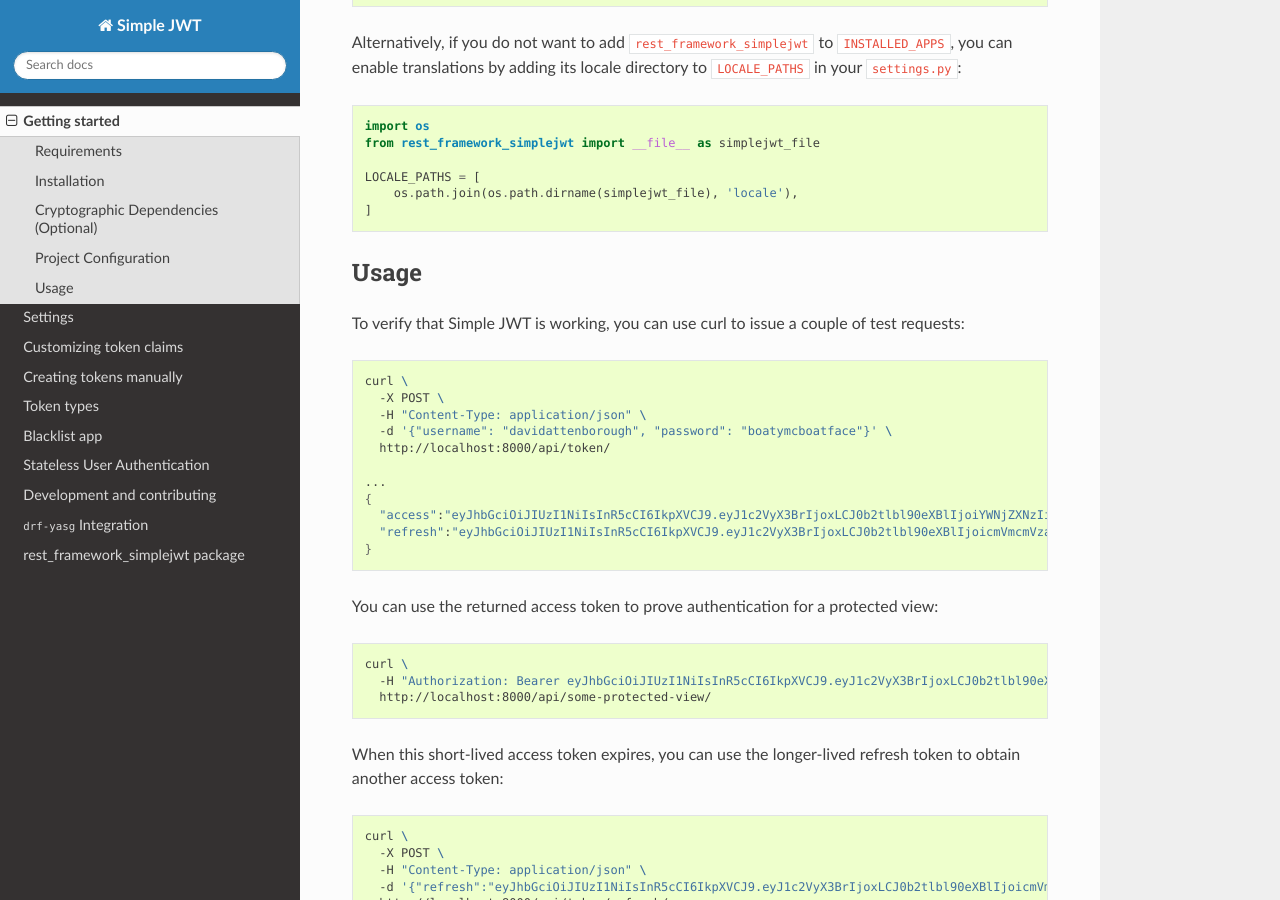
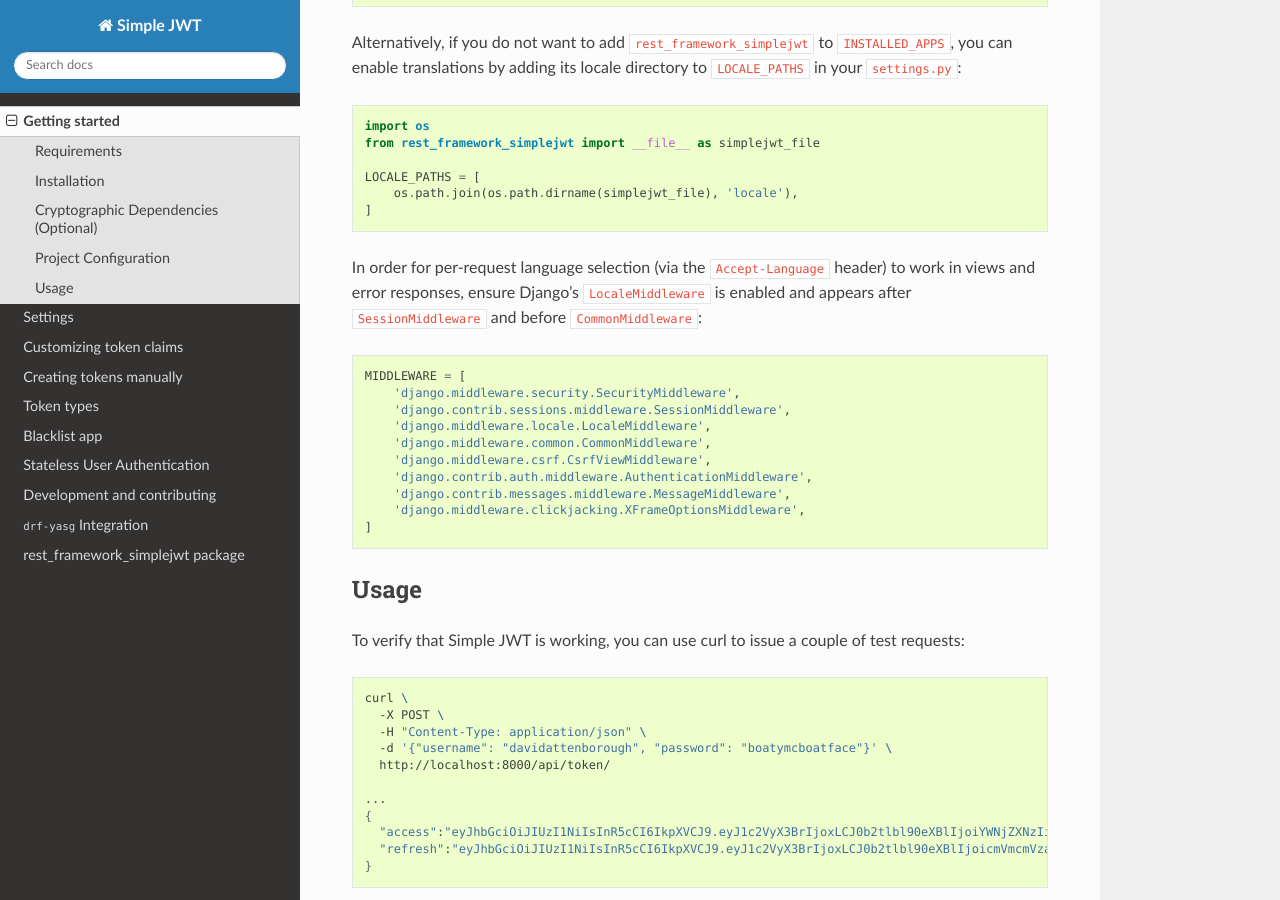
Before and after one commit to jazzband/djangorestframework-simplejwt, a Sphinx documentation site: the page built from docs/getting_started.rst, in a window 1280 px wide and 900 px high, scrolled down 2010 px. Built offline with Sphinx 7.4.7 and the Read the Docs theme 3.1.0, drawn with Linux system fonts in a browser that asks for light colours; the version number could not be read and is left out.

Commit message:
docs: add LocaleMiddleware setup instructions for per-request language support

```diff
--- a/docs/getting_started.rst
+++ b/docs/getting_started.rst
@@ -119,6 +119,23 @@ Alternatively, if you do not want to add ``rest_framework_simplejwt`` to
         os.path.join(os.path.dirname(simplejwt_file), 'locale'),
     ]
 
+In order for per-request language selection (via the ``Accept-Language`` header)
+to work in views and error responses, ensure Django's ``LocaleMiddleware`` is
+enabled and appears after ``SessionMiddleware`` and before ``CommonMiddleware``:
+
+.. code-block:: python
+
+  MIDDLEWARE = [
+      'django.middleware.security.SecurityMiddleware',
+      'django.contrib.sessions.middleware.SessionMiddleware',
+      'django.middleware.locale.LocaleMiddleware',
+      'django.middleware.common.CommonMiddleware',
+      'django.middleware.csrf.CsrfViewMiddleware',
+      'django.contrib.auth.middleware.AuthenticationMiddleware',
+      'django.contrib.messages.middleware.MessageMiddleware',
+      'django.middleware.clickjacking.XFrameOptionsMiddleware',
+  ]
+
 
 Usage
 -----
```
